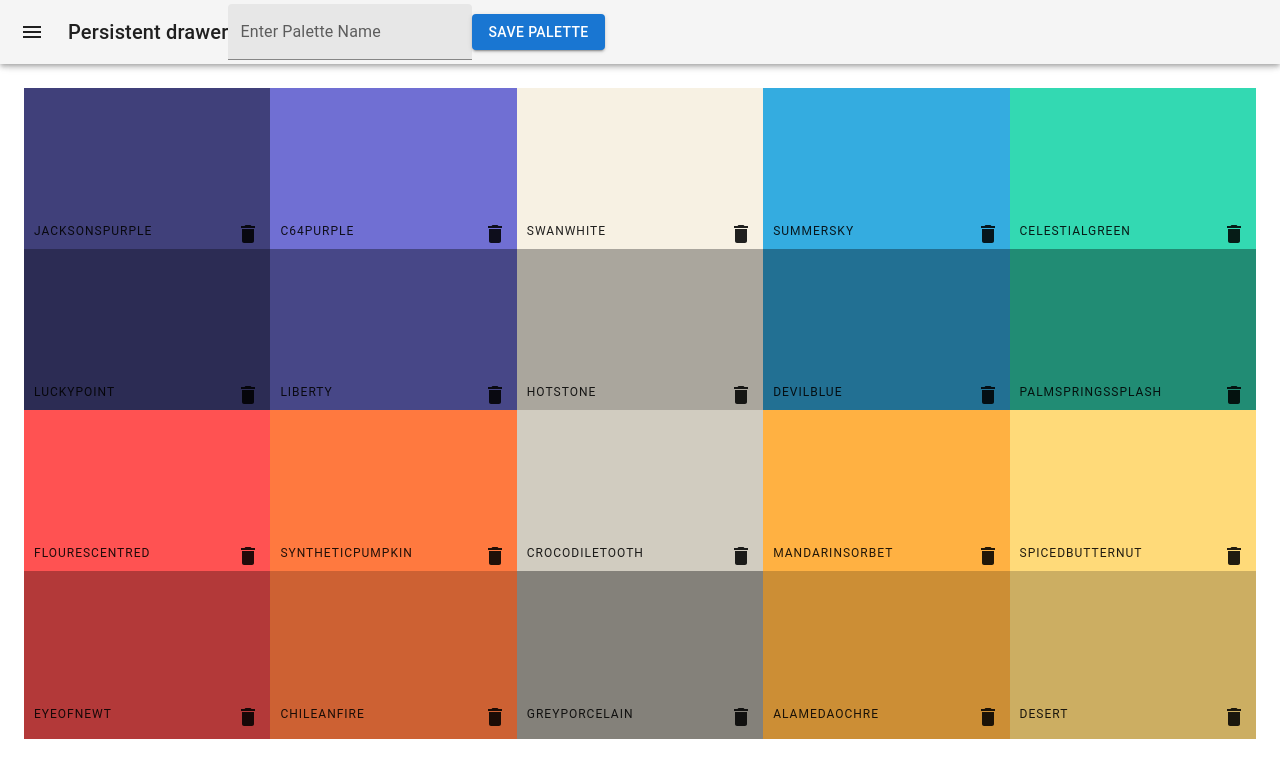
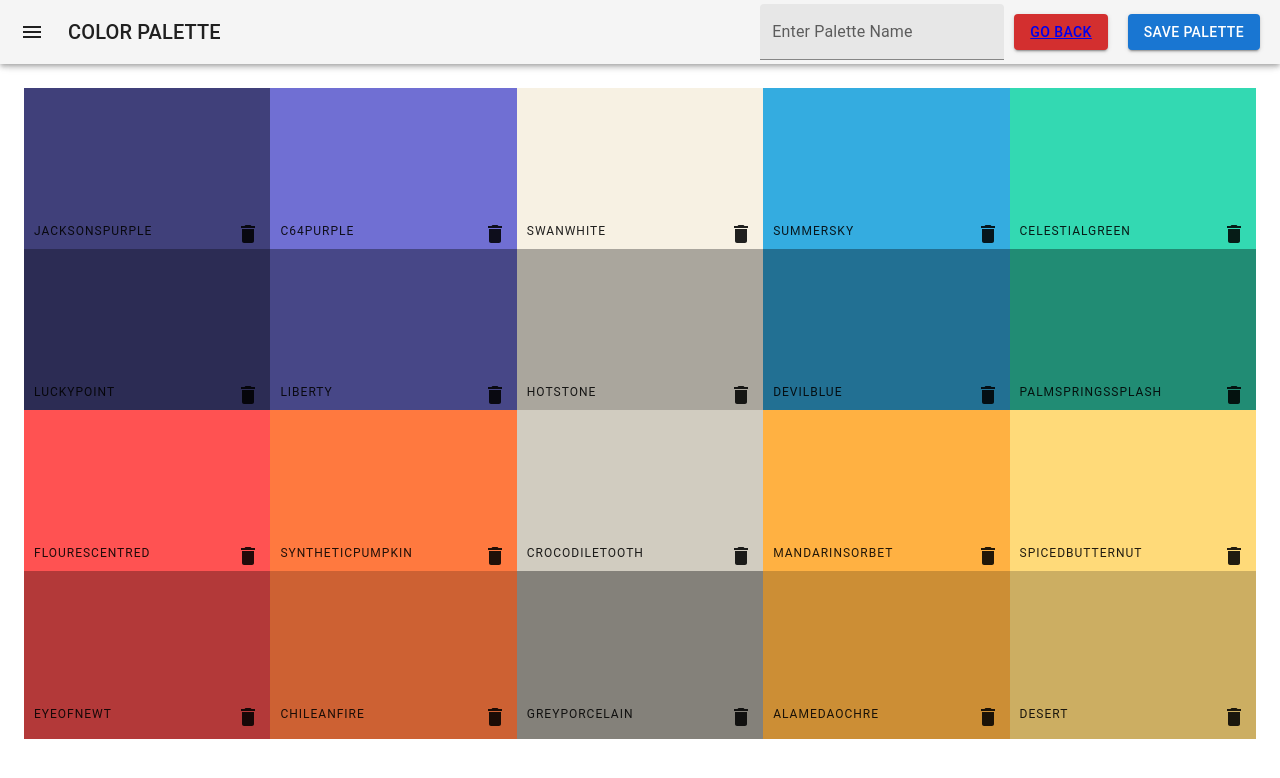
Before and after one commit to Toseef-Ahmad/color-palette, a React (Create React App) app: page /palette/new in a window 1280 px wide. Shown: the top 778 px of the page. Built offline with nearby package versions, Linux system fonts and the light colour scheme.

Commit message:
Implement style to newcolorpalette nav bar

```diff
--- a/src/DragableColorBox.js
+++ b/src/DragableColorBox.js
@@ -36,7 +36,7 @@ const styles = {
 };
 
 const DragableColorBox = SortableElement((props) => {
-  console.log(props);
+
   return (
     <>
       <div className={props.classes.root}>
--- a/src/NewColorPalette.js
+++ b/src/NewColorPalette.js
@@ -40,23 +40,6 @@ const Main = styled('main', { shouldForwardProp: (prop) => prop !== 'open' })(
     }),
   })
 );
-
-const AppBar = styled(MuiAppBar, {
-  shouldForwardProp: (prop) => prop !== 'open',
-})(({ theme, open }) => ({
-  transition: theme.transitions.create(['margin', 'width'], {
-    easing: theme.transitions.easing.sharp,
-    duration: theme.transitions.duration.leavingScreen,
-  }),
-  ...(open && {
-    width: `calc(100% - ${drawerWidth}px)`,
-    marginLeft: `${drawerWidth}px`,
-    transition: theme.transitions.create(['margin', 'width'], {
-      easing: theme.transitions.easing.easeOut,
-      duration: theme.transitions.duration.enteringScreen,
-    }),
-  }),
-}));
 
 const DrawerHeader = styled('div')(({ theme }) => ({
   display: 'flex',
@@ -139,37 +122,9 @@ export default function NewColorPalette(props) {
   return (
     <Box sx={{ display: 'flex' }}>
       <CssBaseline />
-      {/* <CssBaseline />
-      <AppBar position="fixed" open={open} color="default">
-        <Toolbar>
-          <IconButton
-            color="inherit"
-            aria-label="open drawer"
-            onClick={handleDrawerOpen}
-            edge="start"
-            sx={{ mr: 2, ...(open && { display: 'none' }) }}
-          >
-            <MenuIcon />
-          </IconButton>
-          <Typography variant="h6" noWrap component="div">
-            Persistent drawer
-          </Typography>
-          <TextField
-            variant="filled"
-            id="filled-basic"
-            label="Enter Palette Name"
-            value={paletteName}
-            onChange={() => setPaletteName(event.target.value)}
-          ></TextField>
-          <Button variant="contained" onClick={savePalette}>
-            SAVE PALETTE
-          </Button>
-        </Toolbar>
-      </AppBar> */}
       <NewColorPaletteNav
         open={open}
         savePalette={savePalette}
-        AppBar={AppBar}
         handleDrawerOpen={handleDrawerOpen}
         palettes={props.palettes}
         colors={colors}
--- a/src/NewColorPaletteNav.js
+++ b/src/NewColorPaletteNav.js
@@ -6,14 +6,52 @@ import MenuIcon from '@mui/icons-material/Menu';
 import Typography from '@mui/material/Typography';
 import TextField from '@mui/material/TextField';
 import Button from '@mui/material/Button';
+import { styled, useTheme } from '@mui/material/styles';
+import { Link } from 'react-router-dom';
+import { withStyles } from '@mui/styles';
+
+const drawerWidth = 400;
+
+const styles = {
+  navBarButtons: {
+    display: 'flex',
+    height: 64,
+    alignItems: 'center',
+    // justifyContent: 'space-between',
+    padding: 10,
+    '& button': {
+      margin: 10,
+    },
+  },
+};
+
+const AppBar = styled(MuiAppBar, {
+  shouldForwardProp: (prop) => prop !== 'open',
+})(({ theme, open }) => ({
+  transition: theme.transitions.create(['margin', 'width'], {
+    easing: theme.transitions.easing.sharp,
+    duration: theme.transitions.duration.leavingScreen,
+  }),
+  display: 'flex',
+  flexDirection: 'row',
+  justifyContent: 'space-between',
+  ...(open && {
+    width: `calc(100% - ${drawerWidth}px)`,
+    marginLeft: `${drawerWidth}px`,
+    transition: theme.transitions.create(['margin', 'width'], {
+      easing: theme.transitions.easing.easeOut,
+      duration: theme.transitions.duration.enteringScreen,
+    }),
+  }),
+}));
 
 const NewColorPaletteNav = ({
   open,
   savePalette,
-  AppBar,
   handleDrawerOpen,
   palettes,
-  colors
+  colors,
+  classes,
 }) => {
   const [paletteName, setPaletteName] = React.useState('');
 
@@ -48,8 +86,10 @@ const NewColorPaletteNav = ({
               <MenuIcon />
             </IconButton>
             <Typography variant="h6" noWrap component="div">
-              Persistent drawer
+              COLOR PALETTE
             </Typography>
+          </Toolbar>
+          <div className={classes.navBarButtons}>
             <TextField
               variant="filled"
               id="filled-basic"
@@ -57,14 +97,19 @@ const NewColorPaletteNav = ({
               value={paletteName}
               onChange={() => setPaletteName(event.target.value)}
             ></TextField>
+
+            <Button variant="contained" color="error">
+              <Link to="/">GO BACK</Link>
+            </Button>
+
             <Button variant="contained" onClick={handleSavePalette}>
               SAVE PALETTE
             </Button>
-          </Toolbar>
+          </div>
         </AppBar>
       </div>
     </>
   );
 };
 
-export default NewColorPaletteNav;
+export default withStyles(styles)(NewColorPaletteNav);
```
